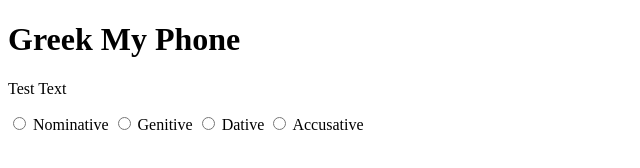
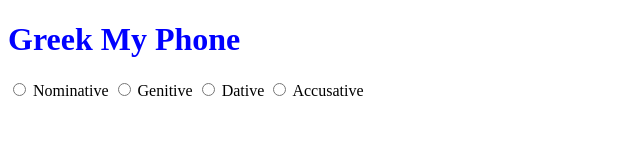
Before and after one commit to AndrewSvihel/AndrewSvihel.github.io, a plain HTML site: page index.html in a window 1280 px wide. Shown: the whole page, without its empty margins (0-640 px from the left). Drawn offline with Linux system fonts and the light colour scheme.

Commit message:
linking style sheet

```diff
--- a/index.html
+++ b/index.html
@@ -5,11 +5,11 @@
         <meta name="viewport" content="width=device-width,initial-scale=1" />
         <link rel="shortcut icon" href="https://c.s-microsoft.com/favicon.ico?v2" />
         <title>Greek My Phone</title>
-        <link rel="manifest" href="/manifest.json">
+        <link rel="manifest" href="/manifest.json" />
+        <link rel="stylesheet" type="text/css" href="/style.css" />
       </head>
       <body>
         <h1>Greek My Phone</h1>
-        <p id="blue">Test Text</p>
 
 <form id="case_entry">
         <input type="radio" id="nom" name="case" value="nom">
```
